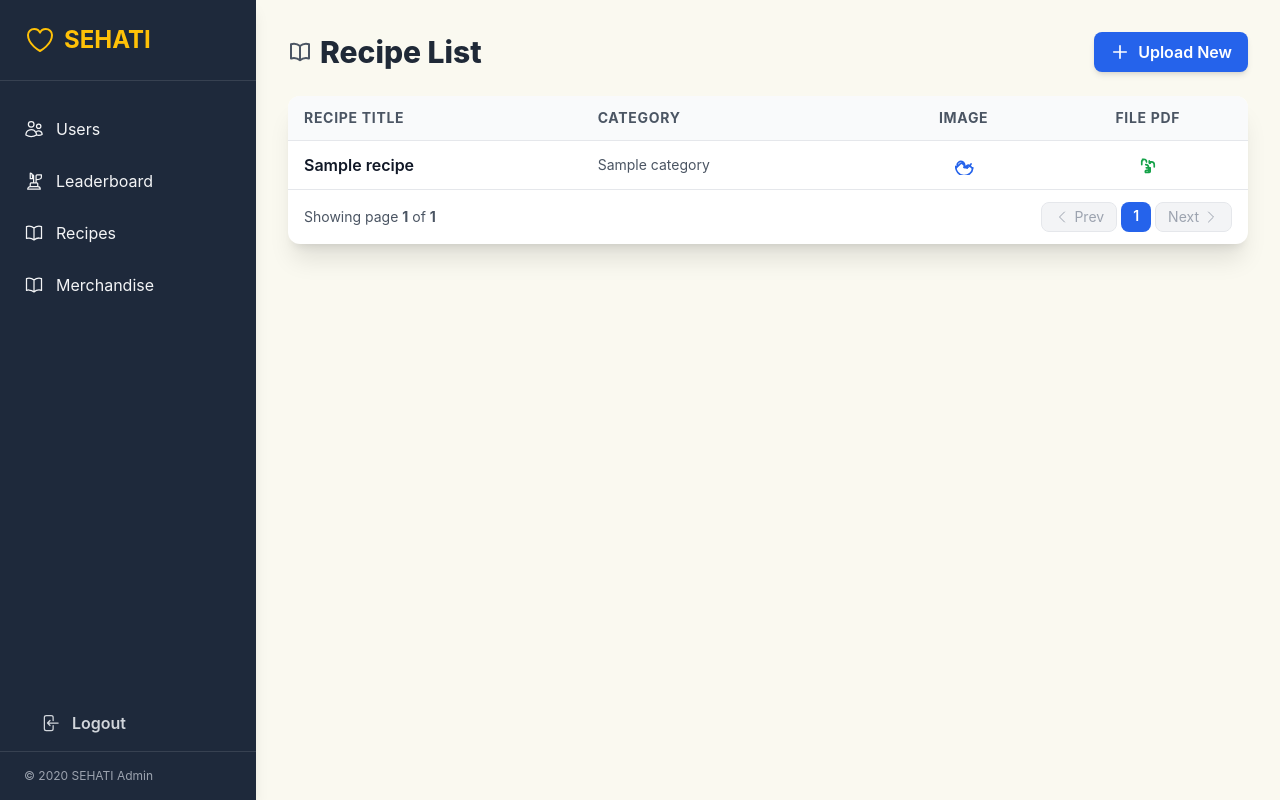
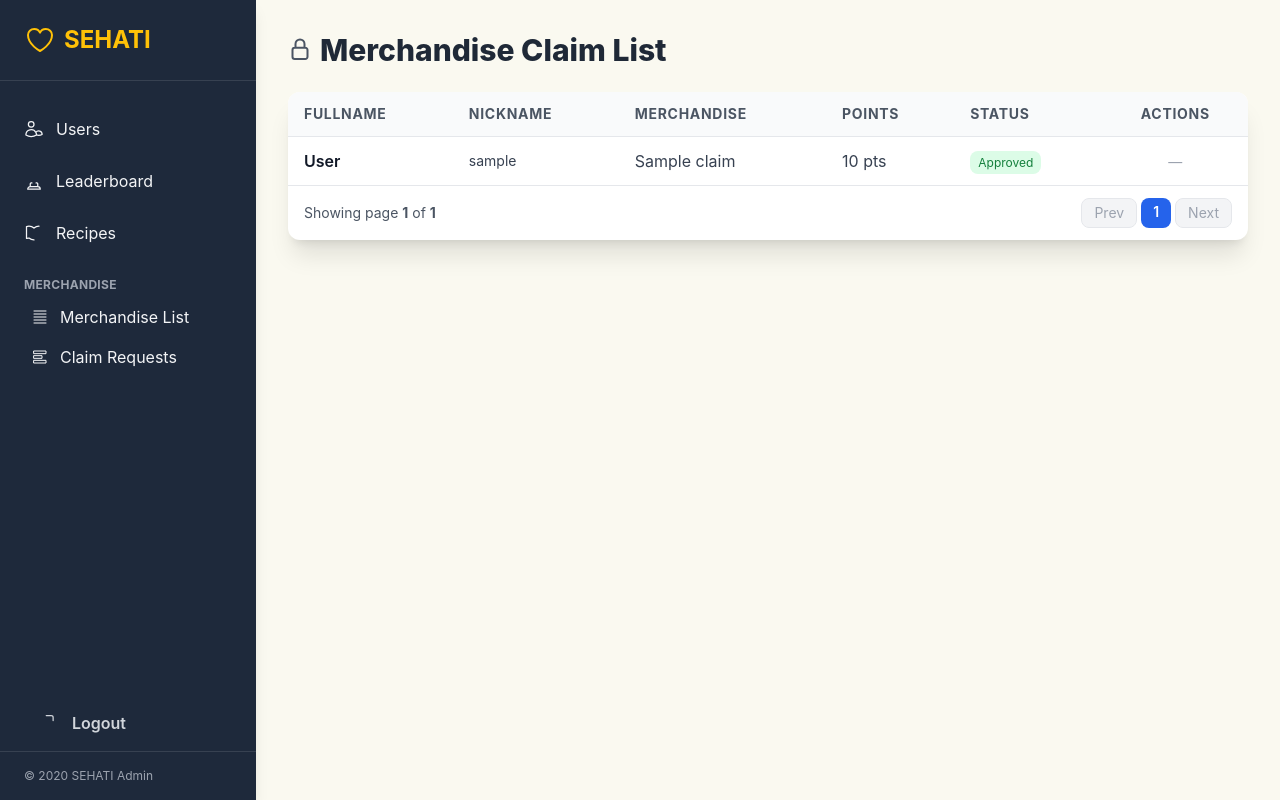
Before and after one commit to ridwan-ansari/sehati, a FastAPI app: template app/src/templates/admin/recipes.html in a window 1280 px wide. Run offline with FastAPI, Linux system fonts and the light colour scheme; the template is opened without the code that fills it: most values are stand-ins (such as "Sample title", 1, 10 or a date in 2020); parts of the project's set-up code (start-up, migrations or seed data) failed here and were passed over; some libraries are stand-ins or nearby versions; some web fonts are replaced.

Commit message:
feat(admin): add merchandise claim approval page with full UX parity to recipe list

```diff
--- a/app/src/router/merchandise/api.py
+++ b/app/src/router/merchandise/api.py
@@ -9,7 +9,7 @@ from app.src.router.point.crud import crud_wallet
 from app.src.core.session import get_async_session
 from app.src.utils.handler import response_handler
 from app.src.utils.email_client import email_client
-from app.src.router.merchandise.crud import crud_merch, merchandise_claim_crud
+from app.src.router.merchandise.crud import crud_merch, crud_merch_claim
 
 router = APIRouter()
 auth_service = AuthService()
@@ -44,7 +44,7 @@ async def claim_merchandise(
         wallet = await crud_wallet.get_by_user(session=session, user_id=user_id)
         if wallet.credit_points < merchandise.price_points:
             raise ValueError("Transaction failed: Insufficient points.")
-        await merchandise_claim_crud.create(session=session, user_id=user_id, merchandise_id=merchandise_id)
+        await crud_merch_claim.create(session=session, user_id=user_id, merchandise_id=merchandise_id)
         email_client.send_claim_marchandise_notification(recipient=admin.email, context={
             "user_name": user.fullname,
             "nickname": user.nickname,
--- a/app/src/templates/admin/base.html
+++ b/app/src/templates/admin/base.html
@@ -13,8 +13,10 @@
       frame-ancestors 'none';
   ">
   <title>{% block title %}SEHATI Admin{% endblock %}</title>
+
   <script src="https://cdn.tailwindcss.com"></script>
   <link rel="stylesheet" href="https://rsms.me/inter/inter.css">
+
   <style>
     :root {
       --primary: #FFC107;
@@ -30,62 +32,119 @@
     }
   </style>
 </head>
+
 <body class="flex min-h-screen bg-[var(--background)]">
 
+  <!-- SIDEBAR -->
   <aside class="w-64 bg-[var(--sidebar-bg)] text-gray-100 flex flex-col justify-between shadow-lg">
 
     <div>
+      <!-- LOGO -->
       <div class="text-2xl font-bold px-6 py-6 text-[var(--primary)] border-b border-gray-700 flex items-center gap-2">
-        <svg xmlns="http://www.w3.org/2000/svg" fill="none" viewBox="0 0 24 24" stroke-width="1.5" stroke="currentColor" class="size-8">
-          <path stroke-linecap="round" stroke-linejoin="round" d="M21 8.25c0-2.485-2.099-4.5-4.688-4.5-1.935 0-3.597 1.126-4.312 2.733-.715-1.607-2.377-2.733-4.313-2.733C5.1 3.75 3 5.765 3 8.25c0 7.22 9 12 9 12s9-4.78 9-12Z" />
+        <svg xmlns="http://www.w3.org/2000/svg" fill="none" viewBox="0 0 24 24"
+             stroke-width="1.5" stroke="currentColor" class="size-8">
+          <path stroke-linecap="round" stroke-linejoin="round"
+                d="M21 8.25c0-2.485-2.099-4.5-4.688-4.5-1.935 0-3.597 1.126-4.312 2.733-.715-1.607-2.377-2.733-4.313-2.733C5.1 3.75 3 5.765 3 8.25c0 7.22 9 12 9 12s9-4.78 9-12Z" />
         </svg>
         SEHATI
       </div>
 
+      <!-- MENU -->
       <nav class="mt-6 space-y-1">
+
+        <!-- USERS -->
         <a href="/dashboard/users"
            class="flex items-center px-6 py-3 hover:bg-[var(--sidebar-hover)] transition group">
-          <svg xmlns="http://www.w3.org/2000/svg" fill="none" viewBox="0 0 24 24" stroke-width="1.5" stroke="currentColor" class="w-5 h-5 mr-3 group-hover:text-[var(--primary)] transition-colors">
-            <path stroke-linecap="round" stroke-linejoin="round" d="M15 19.128a9.38 9.38 0 0 0 2.625.372 9.337 9.337 0 0 0 4.121-.952 4.125 4.125 0 0 0-7.533-2.493M15 19.128v-.003c0-1.113-.285-2.16-.786-3.07M15 19.128v.106A12.318 12.318 0 0 1 8.624 21c-2.331 0-4.512-.645-6.374-1.766l-.001-.109a6.375 6.375 0 0 1 11.964-3.07M12 6.375a3.375 3.375 0 1 1-6.75 0 3.375 3.375 0 0 1 6.75 0Zm8.25 2.25a2.625 2.625 0 1 1-5.25 0 2.625 2.625 0 0 1 5.25 0Z" />
+          <svg xmlns="http://www.w3.org/2000/svg" fill="none" viewBox="0 0 24 24"
+               stroke-width="1.5" stroke="currentColor"
+               class="w-5 h-5 mr-3 group-hover:text-[var(--primary)] transition-colors">
+            <path stroke-linecap="round" stroke-linejoin="round"
+                  d="M15 19.128a9.38 9.38 0 0 0 2.625.372 9.337 9.337 0 0 0 4.121-.952
+                     4.125 4.125 0 0 0-7.533-2.493M15 19.128v-.003
+                     c0-1.113-.285-2.16-.786-3.07M15 19.128v.106A12.318
+                     12.318 0 0 1 8.624 21c-2.331 0-4.512-.645-6.374-1.766l-.001-.109
+                     a6.375 6.375 0 0 1 11.964-3.07M12 6.375a3.375
+                     3.375 0 1 1-6.75 0 3.375 3.375 0 0 1 6.75 0Z" />
           </svg>
           Users
         </a>
 
+        <!-- LEADERBOARD -->
         <a href="/dashboard/leaderboard"
            class="flex items-center px-6 py-3 hover:bg-[var(--sidebar-hover)] transition group">
-           <svg xmlns="http://www.w3.org/2000/svg" fill="none" viewBox="0 0 24 24" stroke-width="1.5" stroke="currentColor" class="w-5 h-5 mr-3 group-hover:text-[var(--primary)] transition-colors">
-            <path stroke-linecap="round" stroke-linejoin="round" d="M16.5 18.75h-9m9 0a3 3 0 0 1 3 3h-15a3 3 0 0 1 3-3m9 0v-3.375c0-.621-.503-1.125-1.125-1.125h-.871M7.5 18.75v-3.375c0-.621.504-1.125 1.125-1.125h.872m5.007 0H9.497m5.007 0V5.625a1.125 1.125 0 0 1 1.125-1.125h2.25c1.056 0 2.041.008 3 .041v2.597c0 1.175-.725 2.169-1.81 2.446a12.026 12.026 0 0 1-4.565.667Zm-6.342 0h2.25a1.125 1.125 0 0 0 1.125-1.125V5.625a1.125 1.125 0 0 0-1.125-1.125H9.497M7.5 9.151V5.665c0-1.056.008-2.041.041-3 1.175 0 2.169.725 2.446 1.81a12.026 12.026 0 0 0 .667 4.565Z" />
+          <svg xmlns="http://www.w3.org/2000/svg" fill="none" viewBox="0 0 24 24"
+               stroke-width="1.5" stroke="currentColor"
+               class="w-5 h-5 mr-3 group-hover:text-[var(--primary)] transition-colors">
+            <path stroke-linecap="round" stroke-linejoin="round"
+                  d="M16.5 18.75h-9m9 0a3 3 0 0 1 3 3h-15a3 3 0 0 1 3-3m9
+                     0v-3.375c0-.621-.503-1.125-1.125-1.125h-.871M7.5
+                     18.75v-3.375c0-.621.504-1.125 1.125-1.125h.872" />
           </svg>
           Leaderboard
         </a>
 
+        <!-- RECIPES -->
         <a href="/dashboard/recipes"
            class="flex items-center px-6 py-3 hover:bg-[var(--sidebar-hover)] transition group">
-          <svg xmlns="http://www.w3.org/2000/svg" fill="none" viewBox="0 0 24 24" stroke-width="1.5" stroke="currentColor" class="w-5 h-5 mr-3 group-hover:text-[var(--primary)] transition-colors">
-            <path stroke-linecap="round" stroke-linejoin="round" d="M12 6.042A8.967 8.967 0 0 0 6 3.75c-1.052 0-2.062.18-3 .512v14.25A8.987 8.987 0 0 1 6 18c2.305 0 4.408.867 6 2.292m0-14.25a8.966 8.966 0 0 1 6-2.292c1.052 0 2.062.18 3 .512v14.25A8.987 8.987 0 0 0 18 18a8.967 8.967 0 0 0-6 2.292m0-14.25v14.25" />
+          <svg xmlns="http://www.w3.org/2000/svg" fill="none" viewBox="0 0 24 24"
+               stroke-width="1.5" stroke="currentColor"
+               class="w-5 h-5 mr-3 group-hover:text-[var(--primary)] transition-colors">
+            <path stroke-linecap="round" stroke-linejoin="round"
+                  d="M12 6.042A8.967 8.967 0 0 0 6 3.75c-1.052 0-2.062.18-3
+                     .512v14.25A8.987 8.987 0 0 1 6 18a8.967 8.967
+                     0 0 0 6 2.292m0-14.25a8.966 8.966 0 0 1 6-2.292" />
           </svg>
           Recipes
         </a>
+
+        <!-- MERCHANDISE MAIN -->
+        <div>
+          <div class="px-6 pt-4 pb-1 text-xs font-bold text-gray-400 uppercase tracking-wide">
+            Merchandise
+          </div>
+
+          <!-- Merchandise List -->
           <a href="/dashboard/merchandise"
-           class="flex items-center px-6 py-3 hover:bg-[var(--sidebar-hover)] transition group">
-          <svg xmlns="http://www.w3.org/2000/svg" fill="none" viewBox="0 0 24 24" stroke-width="1.5" stroke="currentColor" class="w-5 h-5 mr-3 group-hover:text-[var(--primary)] transition-colors">
-            <path stroke-linecap="round" stroke-linejoin="round" d="M12 6.042A8.967 8.967 0 0 0 6 3.75c-1.052 0-2.062.18-3 .512v14.25A8.987 8.987 0 0 1 6 18c2.305 0 4.408.867 6 2.292m0-14.25a8.966 8.966 0 0 1 6-2.292c1.052 0 2.062.18 3 .512v14.25A8.987 8.987 0 0 0 18 18a8.967 8.967 0 0 0-6 2.292m0-14.25v14.25" />
+             class="flex items-center px-8 py-2 hover:bg-[var(--sidebar-hover)] transition group">
+            <svg xmlns="http://www.w3.org/2000/svg" fill="none" viewBox="0 0 24 24"
+                 stroke-width="1.5" stroke="currentColor"
+                 class="w-4 h-4 mr-3 group-hover:text-[var(--primary)]">
+              <path stroke-linecap="round" stroke-linejoin="round"
+                    d="M3 3h18M3 7.5h18M3 12h18M3 16.5h18M3 21h18" />
             </svg>
-          Merchandise
+            Merchandise List
           </a>
+
+          <!-- Merchandise Claims -->
+          <a href="/dashboard/merchandise/claims"
+             class="flex items-center px-8 py-2 hover:bg-[var(--sidebar-hover)] transition group">
+            <svg xmlns="http://www.w3.org/2000/svg" fill="none"
+                 viewBox="0 0 24 24" stroke-width="1.5"
+                 stroke="currentColor" class="w-4 h-4 mr-3 group-hover:text-[var(--primary)]">
+              <path stroke-linecap="round" stroke-linejoin="round"
+                    d="M3 3h18v4H3zm0 14h18v4H3zm0-7h12v4H3z" />
+            </svg>
+            Claim Requests
+          </a>
+        </div>
+
       </nav>
     </div>
 
+    <!-- FOOTER -->
     <div>
       <div class="px-6 pb-2">
         <form method="post" action="/dashboard/logout" class="w-full">
-                <button type="submit" class="w-full flex items-center px-4 py-2 text-gray-300 font-semibold rounded-lg
-                                               hover:bg-red-600 hover:text-white transition-all duration-200
-                                               focus:outline-none focus:ring-2 focus:ring-red-500">
-                    <svg xmlns="http://www.w3.org/2000/svg" fill="none" viewBox="0 0 24 24" stroke-width="1.5" stroke="currentColor" class="w-5 h-5 mr-3">
-                        <path stroke-linecap="round" stroke-linejoin="round" d="M15.75 9V5.25A2.25 2.25 0 0 0 13.5 3h-6a2.25 2.25 0 0 0-2.25 2.25v13.5A2.25 2.25 0 0 0 7.5 21h6a2.25 2.25 0 0 0 2.25-2.25V15M12 9l-3 3m0 0 3 3m-3-3h12.75" />
+          <button type="submit"
+            class="w-full flex items-center px-4 py-2 text-gray-300 font-semibold rounded-lg
+                   hover:bg-red-600 hover:text-white transition-all duration-200">
+            <svg xmlns="http://www.w3.org/2000/svg" fill="none"
+                 viewBox="0 0 24 24" stroke-width="1.5"
+                 stroke="currentColor" class="w-5 h-5 mr-3">
+              <path stroke-linecap="round" stroke-linejoin="round"
+                    d="M15.75 9V5.25A2.25 2.25 0 0 0 13.5 3h-6" />
             </svg>
-                    <span>Logout</span>
+            Logout
           </button>
         </form>
       </div>
@@ -94,6 +153,7 @@
         © {{ year or 2025 }} SEHATI Admin
       </div>
     </div>
+
   </aside>
 
   <main class="flex-1 flex flex-col">
@@ -101,5 +161,6 @@
       {% block content %}{% endblock %}
     </section>
   </main>
+
 </body>
 </html>
--- a/app/src/templates/admin/recipes.html
+++ b/app/src/templates/admin/recipes.html
@@ -1,21 +1,17 @@
 {% extends "admin/base.html" %}
-{% block title %}Recipes{% endblock %}
+{% block title %}Merchandise Claims{% endblock %}
 
 {% block content %}
 <div class="flex justify-between items-center mb-6">
     <h2 class="text-3xl font-extrabold text-gray-800 flex items-center gap-2">
-        <svg xmlns="http://www.w3.org/2000/svg" fill="none" viewBox="0 0 24 24" stroke-width="2" stroke="currentColor" class="w-6 h-6 text-gray-600">
-            <path stroke-linecap="round" stroke-linejoin="round" d="M12 6.042A8.967 8.967 0 0 0 6 3.75c-1.052 0-2.062.18-3 .512v14.25A8.987 8.987 0 0 1 6 18c2.305 0 4.408.867 6 2.292m0-14.25a8.966 8.966 0 0 1 6-2.292c1.052 0 2.062.18 3 .512v14.25A8.987 8.987 0 0 0 18 18a8.967 8.967 0 0 0-6 2.292m0-14.25v14.25" />
+        <svg xmlns="http://www.w3.org/2000/svg" fill="none"
+             viewBox="0 0 24 24" stroke-width="2"
+             stroke="currentColor" class="w-6 h-6 text-gray-600">
+            <path stroke-linecap="round" stroke-linejoin="round"
+                d="M16.5 9.75V6a4.5 4.5 0 1 0-9 0v3.75m-.75 0h10.5m-10.5 0A2.25 2.25 0 0 0 4.5 12v6.75A2.25 2.25 0 0 0 6.75 21h10.5A2.25 2.25 0 0 0 19.5 18.75V12a2.25 2.25 0 0 0-2.25-2.25m-10.5 0h10.5" />
         </svg>
-        Recipe List
+        Merchandise Claim List
     </h2>
-    <a href="/dashboard/recipes/upload"
-        class="bg-blue-600 text-white px-4 py-2 rounded-lg font-semibold shadow-md hover:bg-blue-700 transition flex items-center gap-2">
-        <svg xmlns="http://www.w3.org/2000/svg" fill="none" viewBox="0 0 24 24" stroke-width="2" stroke="currentColor" class="w-5 h-5">
-            <path stroke-linecap="round" stroke-linejoin="round" d="M12 4.5v15m7.5-7.5h-15" />
-        </svg>
-        Upload New
-    </a>
 </div>
 
 <div class="bg-white shadow-xl rounded-xl overflow-hidden">
@@ -23,37 +19,59 @@
         <table class="min-w-full text-left divide-y divide-gray-200">
             <thead>
                 <tr class="bg-gray-50 text-gray-600 uppercase text-sm tracking-wider">
-                    <th class="py-3 px-4 font-bold">Recipe Title</th>
-                    <th class="py-3 px-4 font-bold">Category</th>
-                    <th class="py-3 px-4 font-bold text-center">Image</th>
-                    <th class="py-3 px-4 font-bold text-center">File PDF</th>
+                    <th class="py-3 px-4 font-bold">Fullname</th>
+                    <th class="py-3 px-4 font-bold">Nickname</th>
+                    <th class="py-3 px-4 font-bold">Merchandise</th>
+                    <th class="py-3 px-4 font-bold">Points</th>
+                    <th class="py-3 px-4 font-bold">Status</th>
+                    <th class="py-3 px-4 font-bold text-center">Actions</th>
                 </tr>
             </thead>
 
             <tbody class="divide-y divide-gray-100 text-gray-700">
-            {% for r in recipes %}
+            {% for c in claims %}
                 <tr class="hover:bg-yellow-50/50 transition duration-150">
-                    <td class="py-3 px-4 font-semibold text-gray-900">{{ r.title }}</td>
-                    <td class="px-4 text-sm text-gray-600">{{ r.category or 'Uncategorized' }}</td>
+                    <td class="py-3 px-4 font-semibold text-gray-900">{{ c.fullname }}</td>
+                    <td class="px-4 text-sm">{{ c.nickname }}</td>
+                    <td class="px-4">{{ c.merchandise_name }}</td>
+                    <td class="px-4">{{ c.price_points }} pts</td>
 
-                    <td class="px-4 text-center">
-                        {% if r.image_url %}
-                            <a class="text-blue-600 hover:text-blue-800 transition" href="{{ r.image_url }}" target="_blank" title="View Image">
-                                <svg xmlns="http://www.w3.org/2000/svg" fill="none" viewBox="0 0 24 24" stroke-width="2" stroke="currentColor" class="w-5 h-5 mx-auto">
-                                    <path stroke-linecap="round" stroke-linejoin="round" d="m2.25 15.75 5.159-5.159a2.25 2.25 0 0 1 3.182 0l5.159 5.159m-1.5-1.5 1.409-1.409a2.25 2.25 0 0 1 3.182 0l2.909 2.909m-18-3.75a4.5 4.5 0 1 1 8.163 2.803 7.5 7.5 0 0 0 8.61-4.07M2.25 13.5a7.5 7.5 0 0 0 20.333 1.967" />
-                                </svg>
-                            </a>
+                    <td class="px-4">
+                        {% if c.status == "approved" %}
+                            <span class="px-2 py-1 bg-green-100 text-green-700 text-xs rounded-lg">
+                                Approved
+                            </span>
+                        {% elif c.status == "rejected" %}
+                            <span class="px-2 py-1 bg-red-100 text-red-700 text-xs rounded-lg">
+                                Rejected
+                            </span>
                         {% else %}
-                            <span class="text-gray-400 text-xs">-</span>
+                            <span class="px-2 py-1 bg-gray-200 text-gray-700 text-xs rounded-lg">
+                                Pending
+                            </span>
                         {% endif %}
                     </td>
 
                     <td class="px-4 text-center">
-                        <a class="text-green-600 hover:text-green-800 transition" href="{{ r.file_url }}" target="_blank" title="Download PDF File">
-                            <svg xmlns="http://www.w3.org/2000/svg" fill="none" viewBox="0 0 24 24" stroke-width="2" stroke="currentColor" class="w-5 h-5 mx-auto">
-                                <path stroke-linecap="round" stroke-linejoin="round" d="M19.5 14.25v-2.625a3.375 3.375 0 0 0-3.375-3.375h-1.5A1.125 1.125 0 0 1 13.5 7.125v2.25a.75.75 0 0 0 1.5 0v-.884m-4.75 0a3.375 3.375 0 0 0-3.375-3.375h-1.5A1.125 1.125 0 0 1 4.5 7.125v4.5m4.75 0a3.375 3.375 0 0 1 3.375 3.375v4.5A1.125 1.125 0 0 0 9 21h4.5a1.125 1.125 0 0 0 1.125-1.125v-4.5m-4.75 0h4.5" />
-                            </svg>
-                        </a>
+                        {% if c.status == "pending" %}
+                        <div class="flex justify-center gap-2">
+                            <form method="post" action="/dashboard/merchandise/claims/{{ c.claim_id }}/approve">
+                                <button
+                                    class="px-3 py-1 bg-green-600 text-white rounded-lg text-sm hover:bg-green-700 transition">
+                                    Approve
+                                </button>
+                            </form>
+
+                            <form method="post" action="/dashboard/merchandise/claims/{{ c.claim_id }}/reject">
+                                <button
+                                    class="px-3 py-1 bg-red-600 text-white rounded-lg text-sm hover:bg-red-700 transition">
+                                    Reject
+                                </button>
+                            </form>
+                        </div>
+                        {% else %}
+                        <span class="text-gray-400 text-sm">—</span>
+                        {% endif %}
                     </td>
                 </tr>
             {% endfor %}
@@ -61,25 +79,29 @@
         </table>
     </div>
 
+    <!-- Pagination -->
     <div class="flex justify-between items-center px-4 py-3 border-t border-gray-200">
         <div class="text-sm text-gray-600">
             Showing page <strong>{{ page }}</strong> of <strong>{{ total_pages }}</strong>
         </div>
 
         <div class="flex space-x-1">
+
             {% if page > 1 %}
             <a href="?page={{ page - 1 }}&limit={{ limit }}"
-                   class="px-3 py-1 border border-gray-300 rounded-lg bg-white text-gray-700 hover:bg-gray-100 transition text-sm flex items-center gap-1">
-                   <svg xmlns="http://www.w3.org/2000/svg" fill="none" viewBox="0 0 24 24" stroke-width="1.5" stroke="currentColor" class="w-4 h-4">
-                        <path stroke-linecap="round" stroke-linejoin="round" d="M15.75 19.5 8.25 12l7.5-7.5" />
+               class="px-3 py-1 border border-gray-300 rounded-lg bg-white text-gray-700 hover:bg-gray-100
+                      transition text-sm flex items-center gap-1">
+                <svg xmlns="http://www.w3.org/2000/svg" fill="none"
+                     viewBox="0 0 24 24" stroke-width="1.5"
+                     stroke="currentColor" class="w-4 h-4">
+                    <path stroke-linecap="round" stroke-linejoin="round"
+                          d="M15.75 19.5 8.25 12l7.5-7.5" />
                 </svg>
                 Prev
             </a>
             {% else %}
-                <span class="px-3 py-1 border border-gray-200 rounded-lg bg-gray-100 text-gray-400 text-sm flex items-center gap-1">
-                    <svg xmlns="http://www.w3.org/2000/svg" fill="none" viewBox="0 0 24 24" stroke-width="1.5" stroke="currentColor" class="w-4 h-4">
-                        <path stroke-linecap="round" stroke-linejoin="round" d="M15.75 19.5 8.25 12l7.5-7.5" />
-                   </svg>
+            <span class="px-3 py-1 border border-gray-200 rounded-lg bg-gray-100
+                         text-gray-400 text-sm flex items-center gap-1">
                 Prev
             </span>
             {% endif %}
@@ -89,26 +111,32 @@
                     <span class="px-3 py-1 bg-blue-600 text-white rounded-lg font-semibold text-sm">{{ p }}</span>
                 {% else %}
                     <a href="?page={{ p }}&limit={{ limit }}"
-                       class="px-3 py-1 border border-gray-300 rounded-lg text-gray-700 hover:bg-gray-100 transition text-sm">{{ p }}</a>
+                       class="px-3 py-1 border border-gray-300 rounded-lg text-gray-700 hover:bg-gray-100
+                              transition text-sm">
+                        {{ p }}
+                    </a>
                 {% endif %}
             {% endfor %}
 
             {% if page < total_pages %}
             <a href="?page={{ page + 1 }}&limit={{ limit }}"
-                   class="px-3 py-1 border border-gray-300 rounded-lg bg-white text-gray-700 hover:bg-gray-100 transition text-sm flex items-center gap-1">
+               class="px-3 py-1 border border-gray-300 rounded-lg bg-white text-gray-700 hover:bg-gray-100
+                      transition text-sm flex items-center gap-1">
                 Next
-                   <svg xmlns="http://www.w3.org/2000/svg" fill="none" viewBox="0 0 24 24" stroke-width="1.5" stroke="currentColor" class="w-4 h-4">
-                        <path stroke-linecap="round" stroke-linejoin="round" d="m8.25 4.5 7.5 7.5-7.5 7.5" />
+                <svg xmlns="http://www.w3.org/2000/svg" fill="none"
+                     viewBox="0 0 24 24" stroke-width="1.5"
+                     stroke="currentColor" class="w-4 h-4">
+                    <path stroke-linecap="round" stroke-linejoin="round"
+                          d="m8.25 4.5 7.5 7.5-7.5 7.5" />
                 </svg>
             </a>
             {% else %}
-                <span class="px-3 py-1 border border-gray-200 rounded-lg bg-gray-100 text-gray-400 text-sm flex items-center gap-1">
+            <span class="px-3 py-1 border border-gray-200 rounded-lg bg-gray-100 text-gray-400
+                         text-sm flex items-center gap-1">
                 Next
-                    <svg xmlns="http://www.w3.org/2000/svg" fill="none" viewBox="0 0 24 24" stroke-width="1.5" stroke="currentColor" class="w-4 h-4">
-                        <path stroke-linecap="round" stroke-linejoin="round" d="m8.25 4.5 7.5 7.5-7.5 7.5" />
-                   </svg>
             </span>
             {% endif %}
+
         </div>
     </div>
 </div>
```
Also changed, not shown: app/src/router/dashboard/api.py (+44 -0 lines), app/src/router/merchandise/crud.py (+51 -3 lines), app/src/templates/admin/merch_claims.html (added, +100 -0 lines). Lines whose indentation alone changed are shown as unchanged.
